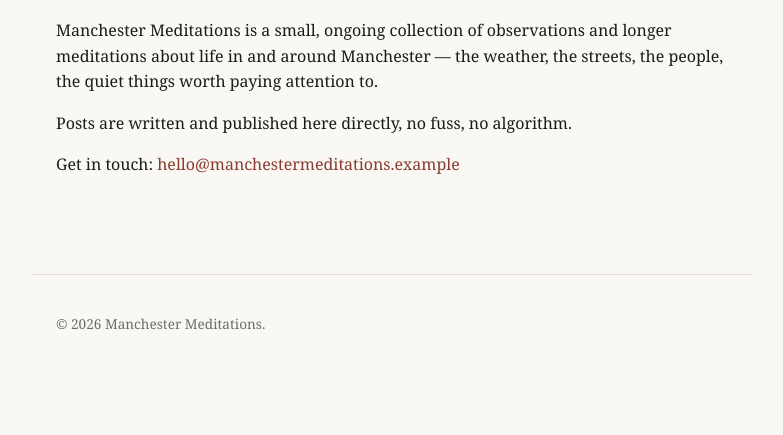
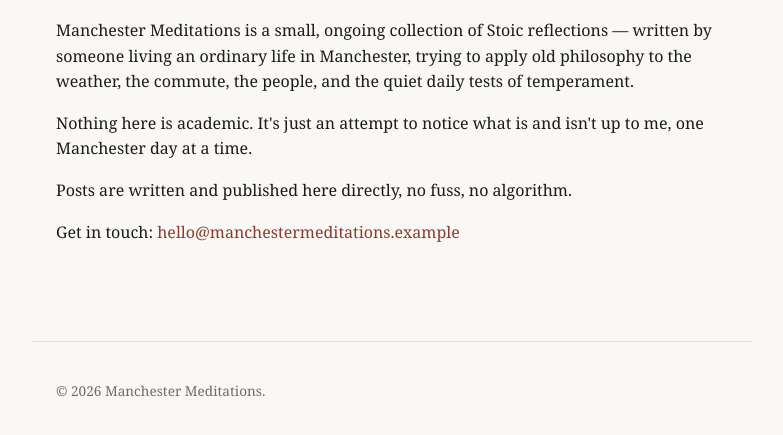
Before and after one commit to adampogonowski586371/manchester-meditations, an Eleventy site: page about.md in a window 1280 px wide. Shown: the part 205-640 px from the top of the page, without its empty margins (248-1031 px from the left). Built offline with nearby package versions, Linux system fonts and the light colour scheme; Eleventy itself is replaced by a stand-in of ours; files that its build step writes are made by us from their sources.

Commit message:
Add files via upload

```diff
--- a/about.md
+++ b/about.md
@@ -5,7 +5,9 @@ permalink: /about/
 ---
 # About
 
-Manchester Meditations is a small, ongoing collection of observations and longer meditations about life in and around Manchester — the weather, the streets, the people, the quiet things worth paying attention to.
+Manchester Meditations is a small, ongoing collection of Stoic reflections — written by someone living an ordinary life in Manchester, trying to apply old philosophy to the weather, the commute, the people, and the quiet daily tests of temperament.
+
+Nothing here is academic. It's just an attempt to notice what is and isn't up to me, one Manchester day at a time.
 
 Posts are written and published here directly, no fuss, no algorithm.
 
--- a/index.njk
+++ b/index.njk
@@ -8,7 +8,7 @@ pagination:
 ---
 <section class="hero">
   <h1>Observations</h1>
-  <p class="lede">Notes on Manchester — the streets, the weather, the people, the small things worth noticing.</p>
+  <p class="lede">Stoic reflections on ordinary Manchester life — the weather, the streets, the small daily tests of temperament.</p>
 </section>
 
 <div class="post-list">
```
